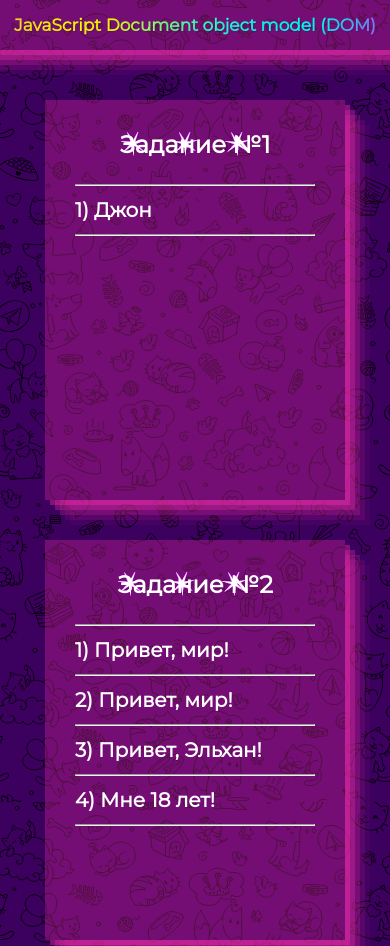
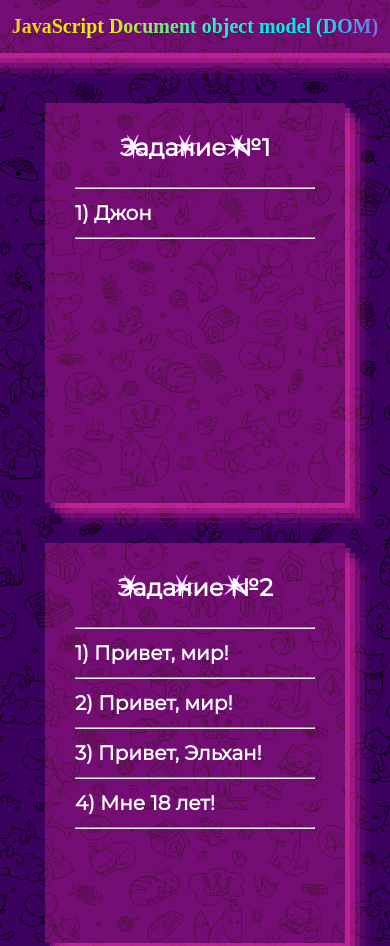
Before and after one commit to Elkhan2003/memories-js, a plain HTML site: page index.html in a window 390 px wide. Shown: the top 946 px of the page. Drawn offline with nearby package versions, Linux system fonts and the light colour scheme.

Commit message:
Update style.css

```diff
--- a/Elcho/css/style.css
+++ b/Elcho/css/style.css
@@ -24,6 +24,7 @@
   text-align: center;
 
   font-size: 50px;
+  font-family: "Tapestry";
 
   background: url(../img/1.gif);
   background-size: cover;
@@ -34,7 +35,7 @@
   /* -webkit-text-stroke: 2px rgba(0, 0, 0, 0.550); */
 }
 
-@media (max-width: 1200px) {
+@media (max-width: 980px) {
   .header h1 {
     font-size: 30px;
   }
@@ -49,12 +50,6 @@
 @media (max-width: 570px) {
   .header h1 {
     font-size: 20px;
-  }
-}
-
-@media (max-width: 470px) {
-  .header h1 {
-    font-size: 17px;
   }
 }
 
@@ -121,5 +116,8 @@
 .footer h3 {
   margin: 15px 0;
   text-align: center;
+}
+.footer a{
+  text-decoration: none;
   color: white;
 }
```
